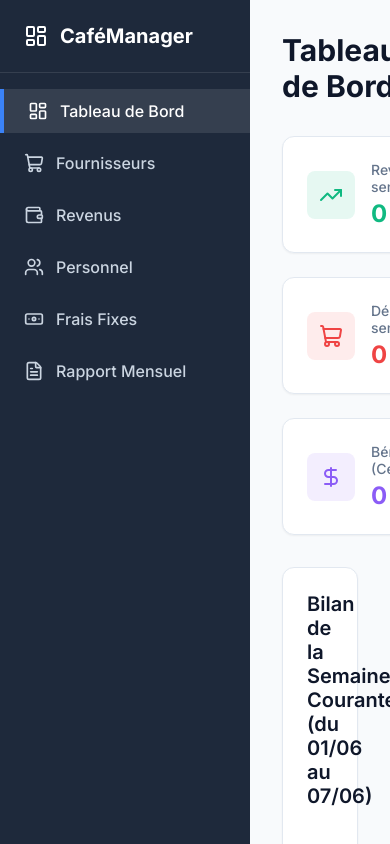
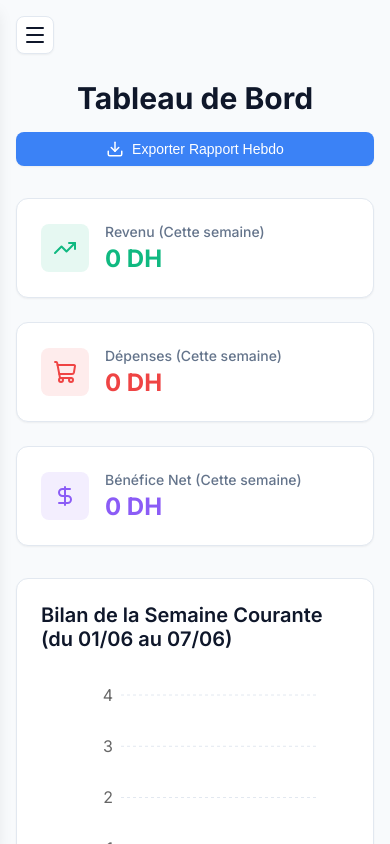
Before and after one commit to saidoukadr-dataAnalyst/SmartCafe, a React (Vite) app: page / in a window 390 px wide. Shown: the top 844 px of the page. Built offline with nearby package versions, Linux system fonts and the light colour scheme.

Commit message:
responsive-layout-and-desktop-build

```diff
--- a/src/App.tsx
+++ b/src/App.tsx
@@ -1,4 +1,4 @@
-import React from 'react';
+import React, { useState } from 'react';
 import { BrowserRouter as Router, Routes, Route } from 'react-router-dom';
 import Sidebar from './components/Sidebar';
 import Dashboard from './pages/Dashboard';
@@ -7,12 +7,33 @@ import Income from './pages/Income';
 import Staff from './pages/Staff';
 import Expenses from './pages/Expenses';
 import Reports from './pages/Reports';
+import { Menu } from 'lucide-react';
 
 const App: React.FC = () => {
+  const [isSidebarOpen, setIsSidebarOpen] = useState(false);
+
   return (
     <Router>
       <div className="app-container">
-        <Sidebar />
+        {/* Toggle Button for Sidebar */}
+        <button
+          className="menu-toggle-btn"
+          onClick={() => setIsSidebarOpen(true)}
+          aria-label="Ouvrir le menu"
+          title="Ouvrir le menu"
+        >
+          <Menu size={24} />
+        </button>
+
+        {/* Sidebar backdrop overlay */}
+        {isSidebarOpen && (
+          <div
+            className="sidebar-overlay"
+            onClick={() => setIsSidebarOpen(false)}
+          />
+        )}
+
+        <Sidebar isOpen={isSidebarOpen} onClose={() => setIsSidebarOpen(false)} />
         <main className="main-content">
           <Routes>
             <Route path="/" element={<Dashboard />} />
--- a/src/components/Sidebar.tsx
+++ b/src/components/Sidebar.tsx
@@ -1,8 +1,13 @@
 import React from 'react';
 import { NavLink } from 'react-router-dom';
-import { LayoutDashboard, Users, ShoppingCart, FileText, Banknote, Wallet, Sun, Moon } from 'lucide-react';
+import { LayoutDashboard, Users, ShoppingCart, FileText, Banknote, Wallet, Sun, Moon, X } from 'lucide-react';
 
-const Sidebar: React.FC = () => {
+interface SidebarProps {
+  isOpen: boolean;
+  onClose: () => void;
+}
+
+const Sidebar: React.FC<SidebarProps> = ({ isOpen, onClose }) => {
   const [theme, setTheme] = React.useState<'light' | 'dark'>(() => {
     const savedTheme = localStorage.getItem('theme');
     if (savedTheme === 'light' || savedTheme === 'dark') {
@@ -28,33 +33,50 @@ const Sidebar: React.FC = () => {
   };
 
   return (
-    <div className="sidebar">
-      <div className="sidebar-header">
-        <LayoutDashboard size={24} />
-        <span>CaféManager</span>
+    <div className={`sidebar ${isOpen ? 'open' : ''}`}>
+      <div className="sidebar-header" style={{ display: 'flex', justifyContent: 'space-between', alignItems: 'center' }}>
+        <div style={{ display: 'flex', alignItems: 'center', gap: '0.75rem' }}>
+          <LayoutDashboard size={24} />
+          <span>SmartCafe</span>
+        </div>
+        <button
+          onClick={onClose}
+          style={{
+            background: 'none',
+            border: 'none',
+            color: 'var(--text-sidebar)',
+            cursor: 'pointer',
+            display: 'flex',
+            alignItems: 'center',
+            padding: '0.25rem'
+          }}
+          title="Fermer le menu"
+        >
+          <X size={20} />
+        </button>
       </div>
       <nav className="sidebar-nav">
-        <NavLink to="/" className={({isActive}) => isActive ? "nav-item active" : "nav-item"} end>
+        <NavLink to="/" className={({isActive}) => isActive ? "nav-item active" : "nav-item"} onClick={onClose} end>
           <LayoutDashboard size={20} />
           <span>Tableau de Bord</span>
         </NavLink>
-        <NavLink to="/suppliers" className={({isActive}) => isActive ? "nav-item active" : "nav-item"}>
+        <NavLink to="/suppliers" className={({isActive}) => isActive ? "nav-item active" : "nav-item"} onClick={onClose}>
           <ShoppingCart size={20} />
           <span>Fournisseurs</span>
         </NavLink>
-        <NavLink to="/income" className={({isActive}) => isActive ? "nav-item active" : "nav-item"}>
+        <NavLink to="/income" className={({isActive}) => isActive ? "nav-item active" : "nav-item"} onClick={onClose}>
           <Wallet size={20} />
           <span>Revenus</span>
         </NavLink>
-        <NavLink to="/staff" className={({isActive}) => isActive ? "nav-item active" : "nav-item"}>
+        <NavLink to="/staff" className={({isActive}) => isActive ? "nav-item active" : "nav-item"} onClick={onClose}>
           <Users size={20} />
           <span>Personnel</span>
         </NavLink>
-        <NavLink to="/expenses" className={({isActive}) => isActive ? "nav-item active" : "nav-item"}>
+        <NavLink to="/expenses" className={({isActive}) => isActive ? "nav-item active" : "nav-item"} onClick={onClose}>
           <Banknote size={20} />
           <span>Frais Fixes</span>
         </NavLink>
-        <NavLink to="/reports" className={({isActive}) => isActive ? "nav-item active" : "nav-item"}>
+        <NavLink to="/reports" className={({isActive}) => isActive ? "nav-item active" : "nav-item"} onClick={onClose}>
           <FileText size={20} />
           <span>Rapport Mensuel</span>
         </NavLink>
--- a/src/index.css
+++ b/src/index.css
@@ -83,12 +83,12 @@ body {
 
 /* Sidebar */
 .sidebar {
-  width: 250px;
+  width: 260px;
   background-color: var(--bg-sidebar);
   color: var(--text-sidebar);
   display: flex;
   flex-direction: column;
-  transition: width 0.3s ease;
+  transition: width 0.3s ease, background-color 0.3s ease, color 0.3s ease;
 }
 
 .sidebar-header {
@@ -137,6 +137,111 @@ body {
   flex: 1;
   padding: 2rem;
   overflow-y: auto;
+  min-width: 0;
+}
+
+.menu-toggle-btn {
+  display: none;
+}
+
+.sidebar-overlay {
+  display: none;
+}
+
+@keyframes fadeIn {
+  from { opacity: 0; }
+  to { opacity: 1; }
+}
+
+/* Mobile & Tablet Responsiveness */
+@media (max-width: 768px) {
+  .menu-toggle-btn {
+    display: flex;
+    position: fixed;
+    top: 1rem;
+    left: 1rem;
+    z-index: 80;
+    background-color: var(--bg-secondary);
+    color: var(--text-primary);
+    border: 1px solid var(--border-color);
+    width: 38px;
+    height: 38px;
+    border-radius: var(--radius-md);
+    align-items: center;
+    justify-content: center;
+    cursor: pointer;
+    box-shadow: var(--shadow-sm);
+    transition: all 0.2s ease;
+  }
+
+  .menu-toggle-btn:hover {
+    background-color: var(--border-color);
+    transform: scale(1.05);
+  }
+
+  .sidebar-overlay {
+    display: block;
+    position: fixed;
+    top: 0;
+    left: 0;
+    right: 0;
+    bottom: 0;
+    background-color: rgba(0, 0, 0, 0.4);
+    backdrop-filter: blur(2px);
+    z-index: 85;
+    animation: fadeIn 0.2s ease-out;
+  }
+
+  .sidebar {
+    position: fixed;
+    top: 0;
+    left: 0;
+    bottom: 0;
+    z-index: 90;
+    transform: translateX(-100%);
+    transition: transform 0.3s cubic-bezier(0.4, 0, 0.2, 1), background-color 0.3s ease, color 0.3s ease;
+    box-shadow: var(--shadow-lg);
+  }
+
+  .sidebar.open {
+    transform: translateX(0);
+  }
+
+  .main-content {
+    padding: 5rem 1rem 2rem 1rem;
+  }
+
+  .page-header {
+    flex-direction: column;
+    align-items: flex-start;
+    gap: 1rem;
+    margin-bottom: 1.5rem;
+  }
+
+  .page-header div {
+    display: flex;
+    flex-direction: column;
+    width: 100%;
+    gap: 0.75rem;
+  }
+
+  .page-header .btn,
+  .page-header button {
+    width: 100%;
+  }
+
+  .kpi-grid {
+    grid-template-columns: 1fr;
+    gap: 1rem;
+  }
+
+  .table-container {
+    overflow-x: auto;
+  }
+
+  .form-group {
+    margin-bottom: 1rem;
+  }
 }
 
 .page-header {
```
Also changed, not shown: main.cjs (added, +38 -0 lines), package.json (+24 -1 lines), 2 other files (tests, documents, lock files or other folders).
